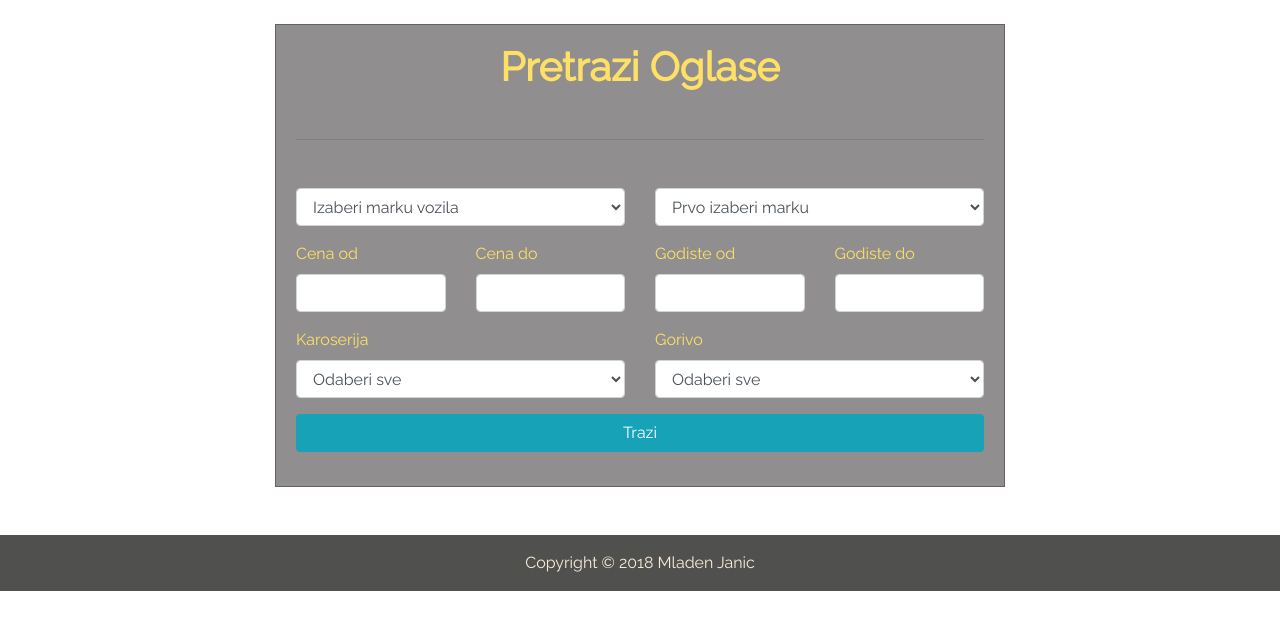
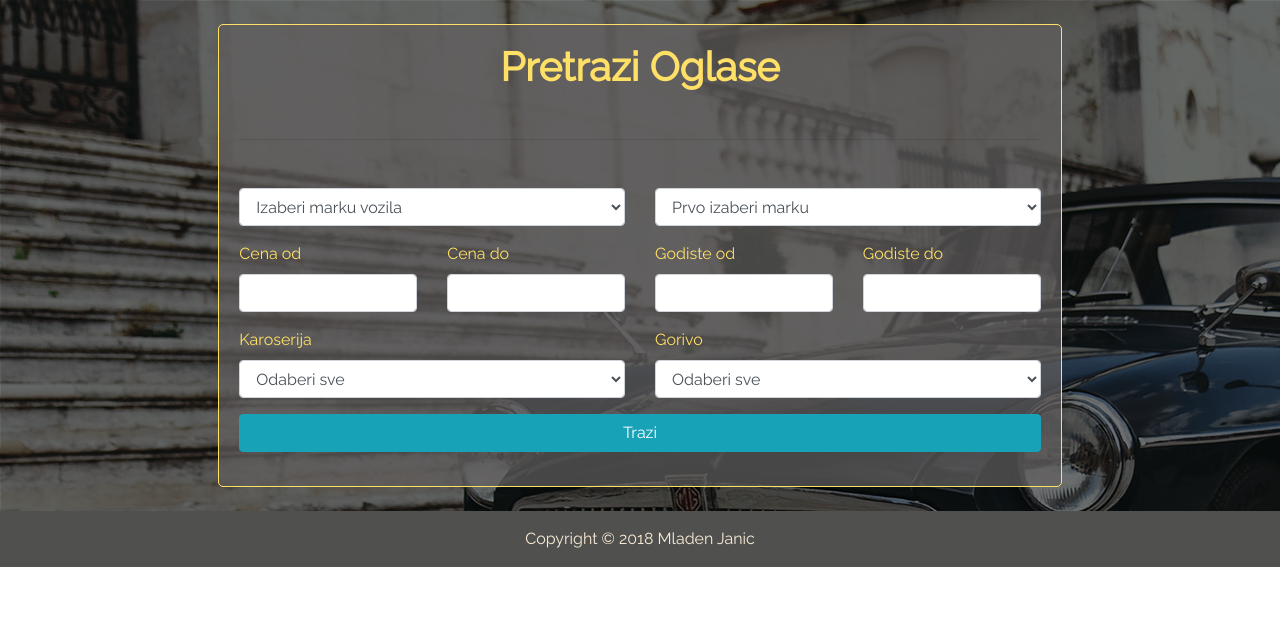
Before and after one commit to mladenjanic/Polovnjaci, a Django app: page / in a window 1280 px wide. Shown: the part 64-694 px from the top of the page. Run offline with Django 3.2, Linux system fonts and the light colour scheme; data comes from the database, SQL or seed files in the repository; some libraries are stand-ins or nearby versions.

Commit message:
Styling first page

```diff
--- a/polovnjaci/static/css/style.css
+++ b/polovnjaci/static/css/style.css
@@ -140,7 +140,8 @@ img {
 }
 
 .search-form {
-  border: 1px solid #666060 !important;
+  border: 1px solid #ffe066 !important;
+  border-radius: 5px;
   padding: 10px 20px;
   background-color: rgba(97, 94, 94, 0.7);
   color: #ffe066;
@@ -148,6 +149,10 @@ img {
 
 .search-form>h1 {
   color: #ffe066;
+}
+
+.poster {
+  background-image: url('../img/poster.jpg');
 }
 
 label.col-form-label[for='id_photo1'] {
--- a/templates/base.html
+++ b/templates/base.html
@@ -18,7 +18,7 @@
 </head>
 <body>
   {% include 'partials/_navbar.html' %}
-
+  {% block header %}{% endblock %}
   <div class="container">
     {% if messages %}
       {% for message in messages %}
--- a/templates/pages/index.html
+++ b/templates/pages/index.html
@@ -2,8 +2,10 @@
 {% load static}
 
 
-{% block content %}
+{% block header %}
+<div class="poster">
   {% include 'partials/_search-form.html' %}
+</div>
 {% endblock %}
 
 {% block js %}
--- a/templates/partials/_footer.html
+++ b/templates/partials/_footer.html
@@ -1,6 +1,6 @@
 {% load static %}
 
-<footer class="footer pt-3 pb-3 mt-5">
+<footer class="footer pt-3 pb-3">
   <div class="container text-center">
     Copyright &copy; 2018 Mladen Janic
   </div>
--- a/templates/partials/_navbar.html
+++ b/templates/partials/_navbar.html
@@ -1,7 +1,7 @@
 
 {% load static %}
 
-<nav class="navbar navbar-expand-lg navbar-light bg-light mb-4">
+<nav class="navbar navbar-expand-lg navbar-light bg-light">
   <a class="navbar-brand mb-2 ml-3" href="{% url 'index' %}"><span class="pol">polovnjaci</span></a>
   <button class="navbar-toggler" type="button" data-toggle="collapse" data-target="#navbarNav" aria-controls="navbarNav" aria-expanded="false" aria-label="Toggle navigation">
     <span class="navbar-toggler-icon"></span>
--- a/templates/partials/_search-form.html
+++ b/templates/partials/_search-form.html
@@ -4,7 +4,7 @@
 
     <div class="row justify-content-center">
         <div class="col-8">
-          <div class="search-form">
+          <div class="search-form mt-4 mb-4">
             <h1 class="mt-2 mb-5 text-center">Pretrazi Oglase</h1>
             <hr class="mt-0 mb-5">
             <form action="{% url 'search' %}" >
```
Also changed, not shown: polovnjaci/static/img/poster.jpg (added).
